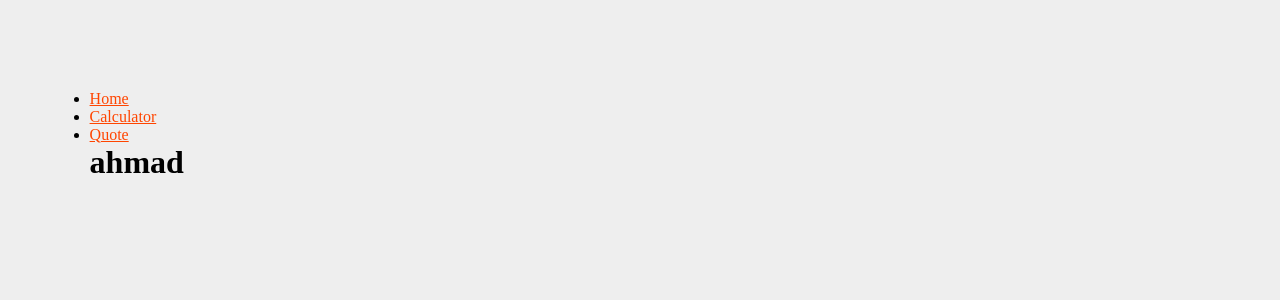
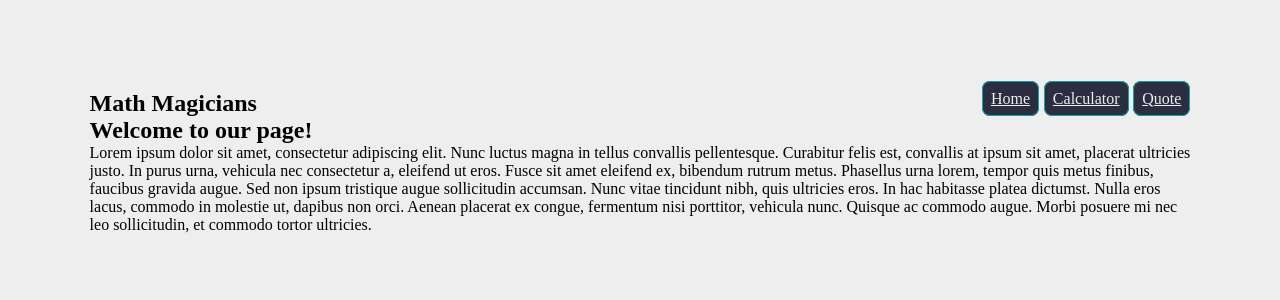
Before and after one commit to ahzamir/Math-Magicians, a React (Create React App) app: page / in a window 1280 px wide. Shown: the top 300 px of the page. Built offline with nearby package versions, Linux system fonts and the light colour scheme.

Commit message:
add the content of home page and add some style to the page links

```diff
--- a/src/App.css
+++ b/src/App.css
@@ -65,7 +65,21 @@ button:hover {
   grid-column: 1 / 3;
 }
 
+.navBar {
+  display: flex;
+  justify-content: space-between;
+}
+
+.navBar ul {
+  display: flex;
+  list-style-type: none;
+}
+
 .active-link {
-  color: orangered;
-  text-decoration: underline;
+  padding: 0.5rem;
+  margin-left: 0.3rem;
+  border: rgb(10, 166, 161) 1px solid;
+  border-radius: 0.5rem;
+  background-color: #2b2d41;
+  color: #eee;
 }
--- a/src/Navbar.js
+++ b/src/Navbar.js
@@ -21,6 +21,9 @@ const Navbar = () => {
   ];
   return (
     <nav className="navBar">
+      <h1>
+        Math Magicians
+      </h1>
       <ul>
         {links.map((link) => (
           <li key={link.id}>
--- a/src/components/pages/Home.js
+++ b/src/components/pages/Home.js
@@ -1,7 +1,22 @@
 import React from 'react';
 
 const HomePage = () => (
-  <h1>ahmad</h1>
+  <div className='homePageContents'>
+    <h2>Welcome to our page!</h2>
+    <p>Lorem ipsum dolor sit amet, consectetur adipiscing elit.
+      Nunc luctus magna in tellus convallis pellentesque.
+      Curabitur felis est, convallis at ipsum sit amet, placerat ultricies justo.
+      In purus urna, vehicula nec consectetur a, eleifend ut eros.
+      Fusce sit amet eleifend ex, bibendum rutrum metus.
+      Phasellus urna lorem, tempor quis metus finibus, faucibus gravida augue.
+      Sed non ipsum tristique augue sollicitudin accumsan.
+      Nunc vitae tincidunt nibh, quis ultricies eros.
+      In hac habitasse platea dictumst.
+      Nulla eros lacus, commodo in molestie ut, dapibus non orci.
+      Aenean placerat ex congue, fermentum nisi porttitor, vehicula nunc.
+      Quisque ac commodo augue.
+      Morbi posuere mi nec leo sollicitudin, et commodo tortor ultricies.</p>
+  </div>
 );
 
 export default HomePage;
--- a/src/components/pages/Quote.js
+++ b/src/components/pages/Quote.js
@@ -1,9 +1,7 @@
 import React from 'react';
 
-const QuotePage = () => {
-  return (
-    <h1>quotes</h1>
-  )
-}
+const QuotePage = () => (
+  <h1>quotes</h1>
+);
 
 export default QuotePage;
```
